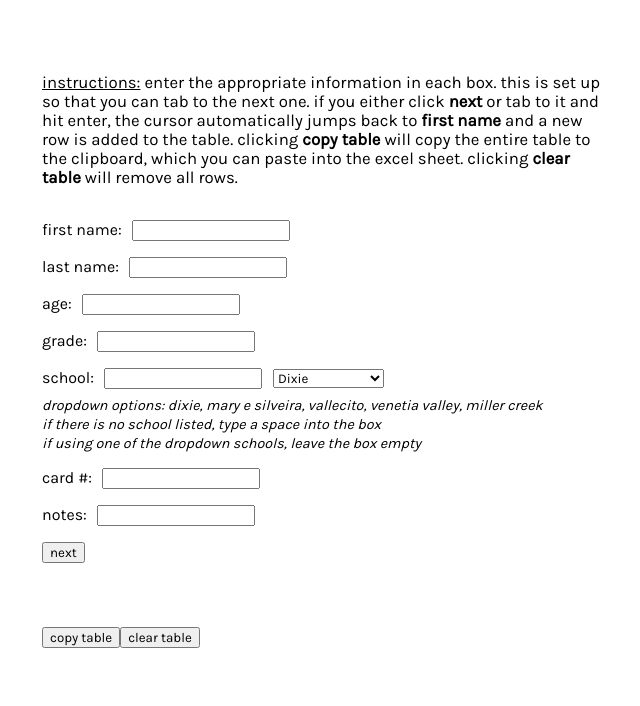
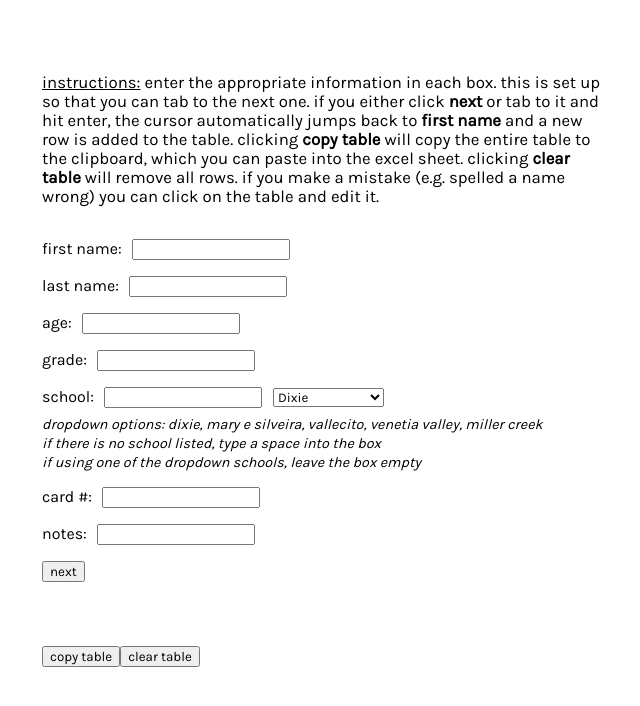
Before and after one commit to annaq2001/library, a plain HTML site: page index.html in a window 1280 px wide. Shown: the whole page, without its empty margins (30-670 px from the left). Drawn offline with Linux system fonts and the light colour scheme.

Commit message:
updated instructions

```diff
--- a/index.html
+++ b/index.html
@@ -37,7 +37,7 @@
   </style>
 </head>
 <body>
-  <div id="instructions"><u>instructions:</u> enter the appropriate information in each box. this is set up so that you can tab to the next one. if you either click <b>next</b> or tab to it and hit enter, the cursor automatically jumps back to <b>first name</b> and a new row is added to the table. clicking <b>copy table</b> will copy the entire table to the clipboard, which you can paste into the excel sheet. clicking <b>clear table</b> will remove all rows.</div>
+  <div id="instructions"><u>instructions:</u> enter the appropriate information in each box. this is set up so that you can tab to the next one. if you either click <b>next</b> or tab to it and hit enter, the cursor automatically jumps back to <b>first name</b> and a new row is added to the table. clicking <b>copy table</b> will copy the entire table to the clipboard, which you can paste into the excel sheet. clicking <b>clear table</b> will remove all rows. if you make a mistake (e.g. spelled a name wrong) you can click on the table and edit it.</div>
   <div>first name: <input type="text" id="first" /></div>
   <div>last name: <input type="text" id="last" /></div>
   <div>age: <input type="text" id="age" /></div>
```
